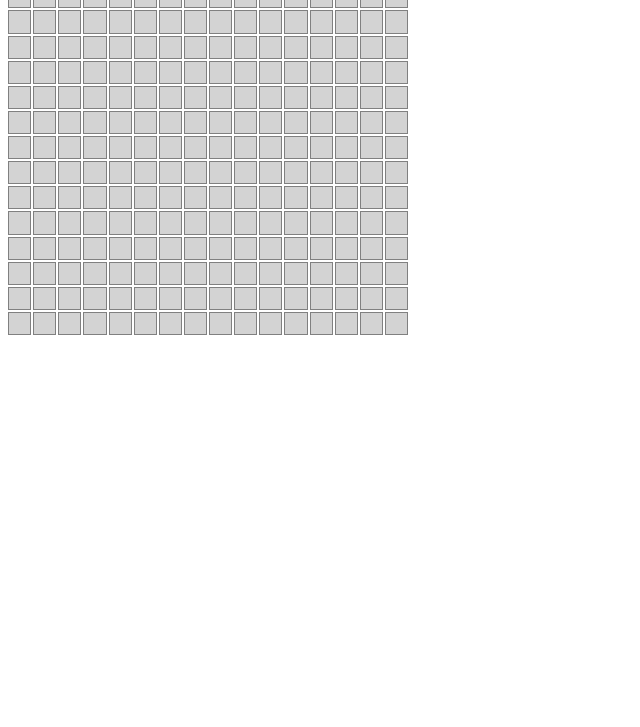
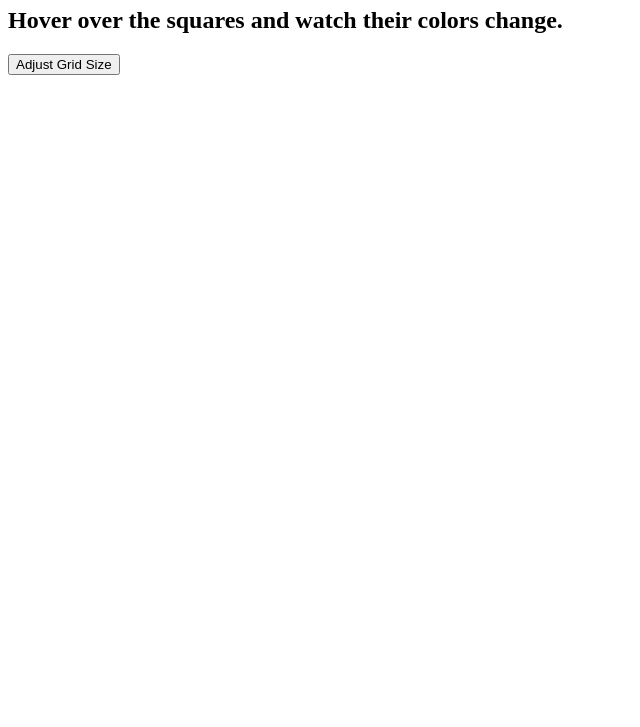
Before and after one commit to mnhardy1504/Etch-a-Sketch, a plain HTML site: page index.html in a window 1280 px wide. Shown: the part 73-800 px from the top of the page, without its empty margins (0-640 px from the left). Drawn offline with Linux system fonts and the light colour scheme.

Commit message:
added working pop up window for input

```diff
--- a/index.css
+++ b/index.css
@@ -1,12 +1,14 @@
-.grid-container {
+#grid-container {
+    --num-columns: 16;
     display: grid;
-    grid-template-columns: repeat(16, 1fr);
-    grid-template-rows: repeat(16, 1fr);
+    grid-template-columns: repeat(var(--num-columns), 1fr);
+    grid-template-rows: repeat(var(--num-columns), 1fr);
     gap: 2px;
     width: 400px;
     height: 400px;
 }
 
+
 .grid-item{
     background-color: lightgray;
     border: 1px solid gray;
--- a/index.html
+++ b/index.html
@@ -2,11 +2,14 @@
 <html>
 <head>
   <meta charset="UTF-8">
-  <title>Page Title</title>
+  <title>Montel's Etch-a-Sketch Page</title>
   <link rel="stylesheet" href="index.css">
   <script src="index.js"></script>
 </head>
 <body>
-  <div class="grid-container"></div>
+  <h1>Montel's Etch-a-Sketch Page!</h1>
+  <h2> Hover over the squares and watch their colors change.</h2>
+  <button onclick="enterGrid()">Adjust Grid Size </button>
+  <div id="grid-container"></div>
 </body>
 </html>
--- a/index.js
+++ b/index.js
@@ -1,24 +1,28 @@
-document.addEventListener('DOMContentLoaded', drawGrid);
 
-function drawGrid(){
-    const gridContainer = document.querySelector('.grid-container');
-    console.log('hey');
-    for (let i = 0; i < 16 * 16; i++) {
+function enterGrid() {
+    let size = prompt("What number of squares per side do you want for each side of the grid?", 7);
+    document.documentElement.style.setProperty('--num-columns', size);
+    const gridContainer = document.getElementById('grid-container');
+    while (gridContainer.firstChild) {
+        gridContainer.removeChild(gridContainer.firstChild);
+    };
+
+    for (let i = 0; i < size * size; i++ ) {
        const div = document.createElement('div');
        div.classList.add('grid-item');
        div.addEventListener('mouseenter', mouseHoverStart);
        div.addEventListener('mouseleave', mouseHoverEnd);
        gridContainer.appendChild(div);
-        console.log('hey whats up', div);
      }
 }
 
+
+//document.addEventListener('DOMContentLoaded', enterGrid);
+
 function mouseHoverStart(event) {
     event.target.style.backgroundColor = 'red';
-    console.log('this works');
 }
 
 function mouseHoverEnd(event) {
     event.target.style.backgroundColor ='lightgray';
-    console.log('new statement');
 }
```
Also changed, not shown: practice.html (added, +21 -0 lines). Lines whose indentation alone changed are shown as unchanged.
